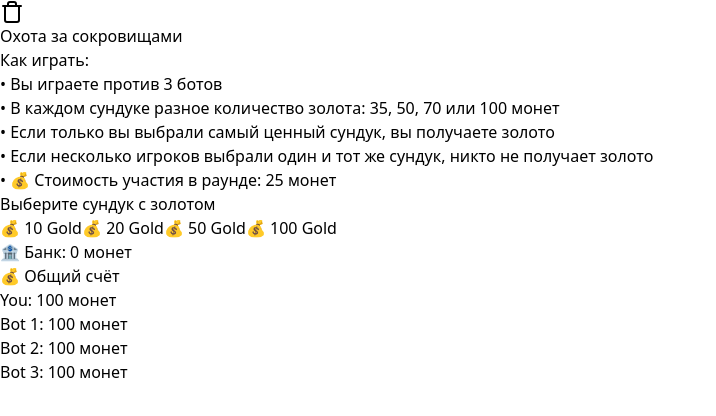
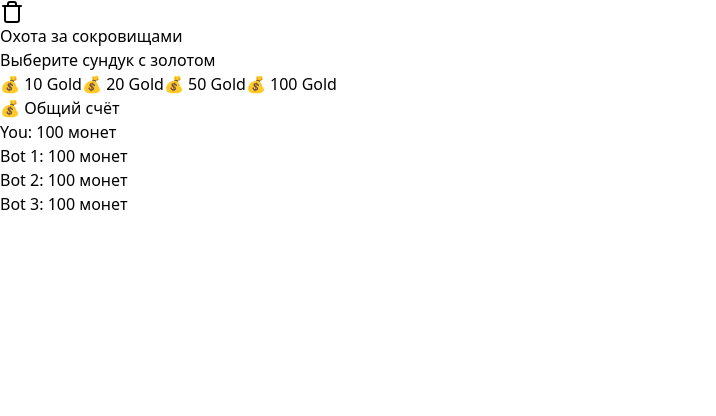
Before and after one commit to puremind5/dfac, a React (Vite) app: page / in a window 1280 px wide. Shown: the top 416 px of the page, without its empty margins (0-716 px from the left). Built offline with nearby package versions, Linux system fonts and the light colour scheme.

Commit message:
Update App.tsx

```diff
--- a/src/App.tsx
+++ b/src/App.tsx
@@ -125,30 +125,12 @@ function App() {
           </div>
         )}
 
-        {/* 🌟 Описание игры */}
-        <div className="mt-6 p-6 bg-gray-100 rounded-lg shadow-md">
-          <h2 className="text-xl font-bold text-center mb-2">Как играть:</h2>
-          <ul className="text-sm space-y-1 text-gray-700">
-            <li>• Вы играете против 3 ботов</li>
-            <li>• В каждом сундуке разное количество золота: 35, 50, 70 или 100 монет</li>
-            <li>• Если только вы выбрали самый ценный сундук, вы получаете золото</li>
-            <li>• Если несколько игроков выбрали один и тот же сундук, никто не получает золото</li>
-            <li className="font-semibold">• 💰 Стоимость участия в раунде: {GAME_COST} монет</li>
-          </ul>
-        </div>
-
         {/* 🎯 Игровая доска */}
         <GameBoard onChestSelect={handleChestSelect} loading={loading} gameActive={gameActive} />
 
-        {/* 🌟 Банк теперь между счетом и результатами */}
-        <div className="mt-6 p-4 bg-gray-100 rounded-lg shadow-md text-center">
-          <h2 className="text-lg font-bold">🏦 Банк: {bank} монет</h2>
-          {bank >= BANK_THRESHOLD && <p className="text-red-500 font-semibold">🔥 Банк теперь можно выиграть!</p>}
-        </div>
-
-        {/* 🌟 Общий счёт + текущий раунд (снова по бокам) */}
+        {/* 🌟 Общий счёт + текущий раунд (как было) */}
         <div className="mt-6 p-6 bg-gray-100 rounded-lg shadow-md grid grid-cols-2 gap-4">
-          {/* Общий счёт */}
+          {/* Левая колонка: Общий счёт */}
           <div className="text-center">
             <h2 className="text-lg font-bold mb-2">💰 Общий счёт</h2>
             <ul className="text-sm text-gray-700">
@@ -160,14 +142,31 @@ function App() {
             </ul>
           </div>
 
-          {/* Кнопка "Играть снова" */}
+          {/* Правая колонка: Текущий раунд */}
           {results && (
-            <button className="mt-4 px-4 py-2 bg-blue-500 text-white font-bold rounded-lg shadow-md hover:bg-blue-700 transition"
-              onClick={startNewRound}>
+            <div className="text-center">
+              <h2 className="text-lg font-bold mb-2">🎲 Текущий раунд</h2>
+              <p className="text-lg font-semibold">
+                {results.winner === "You" ? `🎉 Вы выиграли ${results.reward} золота! 💰`
+                  : results.winner.includes("Bot") ? `🤖 ${results.winner} выиграл ${results.reward} золота!`
+                  : "Никто не выиграл в этом раунде."}
+              </p>
+            </div>
+          )}
+        </div>
+
+        {/* Кнопка "Играть снова" в центре */}
+        {results && (
+          <div className="flex justify-center mt-4">
+            <button
+              className="px-4 py-2 bg-blue-500 text-white font-bold rounded-lg shadow-md hover:bg-blue-700 transition"
+              onClick={startNewRound}
+            >
               Играть снова
             </button>
-          )}
-        </div>
+          </div>
+        )}
+
       </div>
     </div>
   );
```
